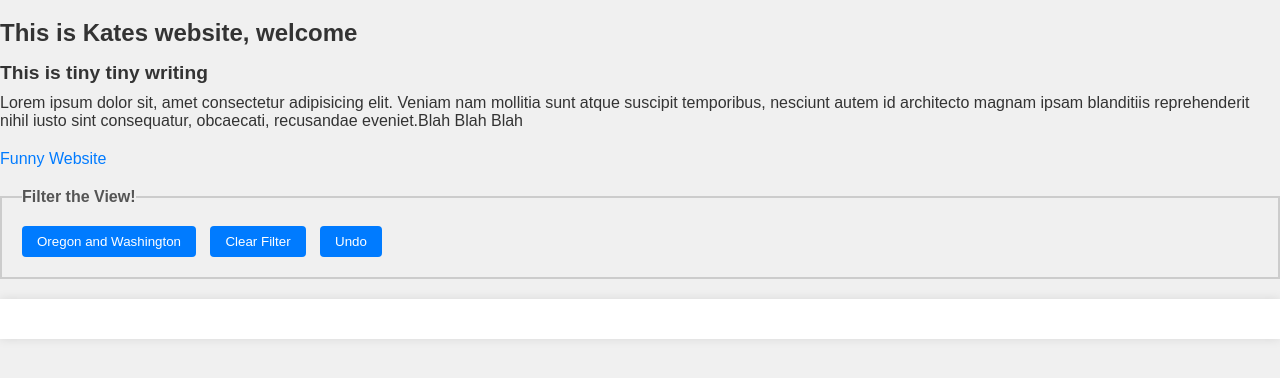
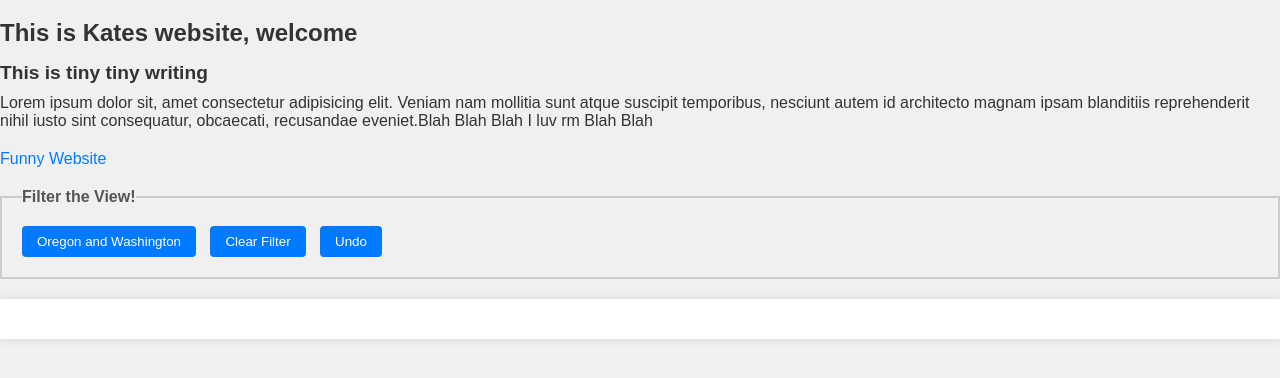
Before and after one commit to katejoyce07/B2S-2---Embedding, a plain HTML site: page index.html in a window 1280 px wide. Shown: the part 58-436 px from the top of the page. Drawn offline with Linux system fonts and the light colour scheme; a script that the page names is missing.

Commit message:
Update index.html

```diff
--- a/index.html
+++ b/index.html
@@ -15,7 +15,7 @@
       Lorem ipsum dolor sit, amet consectetur adipisicing elit. Veniam nam
       mollitia sunt atque suscipit temporibus, nesciunt autem id architecto
       magnam ipsam blanditiis reprehenderit nihil iusto sint consequatur,
-      obcaecati, recusandae eveniet.Blah Blah Blah
+      obcaecati, recusandae eveniet.Blah Blah Blah I luv rm Blah Blah
     </p>
     <a href="https://findtheinvisiblecow.com/">Funny Website</a>
 
```
